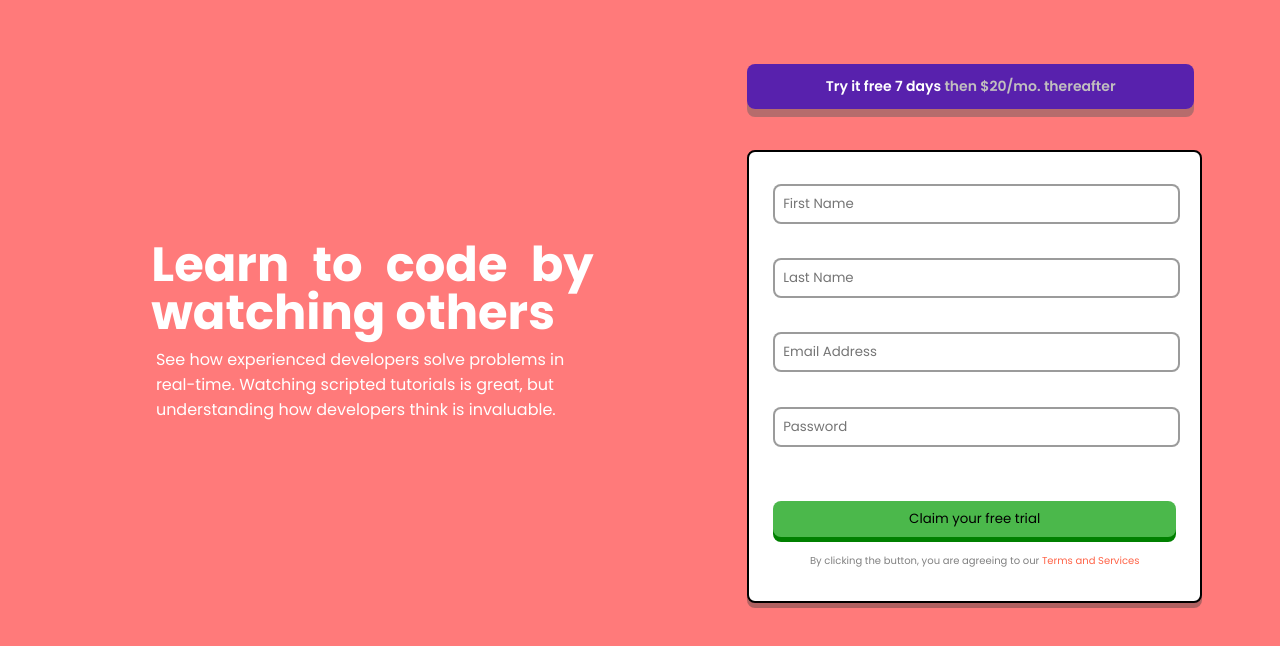
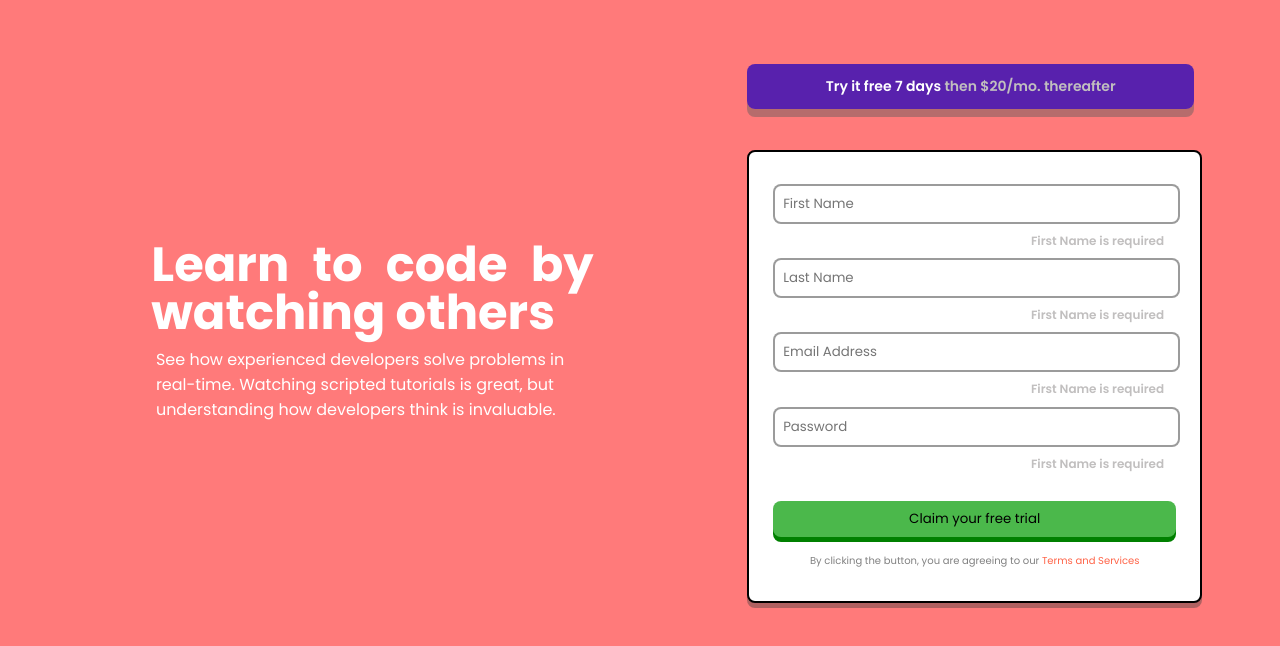
Before and after one commit to MR-MSBORA/js1, a plain HTML site: page index.html in a window 1280 px wide. Shown: the top 646 px of the page. Drawn offline with Linux system fonts and the light colour scheme.

Commit message:
Update index.html

```diff
--- a/index.html
+++ b/index.html
@@ -28,13 +28,13 @@
             <div class="form-container">
               <form class="forms"  action="" onsubmit="return check()">
                 <input id="first-name" id="fname" type="text" placeholder="First Name" required>
-                <P  class="error-message1" >&nbsp; </P>
+                <P  class="error-message1" >&nbsp;<span class="error" id="fspan"> First Name is required</span> </P>
                 <input id="last-name" id="iname"  type="text" placeholder="Last Name" required>
-                <P class="error-message2">&nbsp;</P>
+                <P class="error-message2">&nbsp;<span class="error" id="lspan"> First Name is required</span></P>
                 <input id="Email" id="e-mail" type="mail" placeholder="Email Address" required>
-                <P class="error-message3">&nbsp;</P>
+                <P class="error-message3">&nbsp;<span class="error" id="espan"> First Name is required</span></P>
                 <input id="password" id="lock" type="password" placeholder="Password" required>
-                <P class="error-message4">&nbsp;</P>
+                <P class="error-message4">&nbsp;<span class="error" id="pspan"> First Name is required</span></P>
 
                 <button class="claim-button" type="submit">Claim your free trial </button>
                 <P class="term-condition">
```
